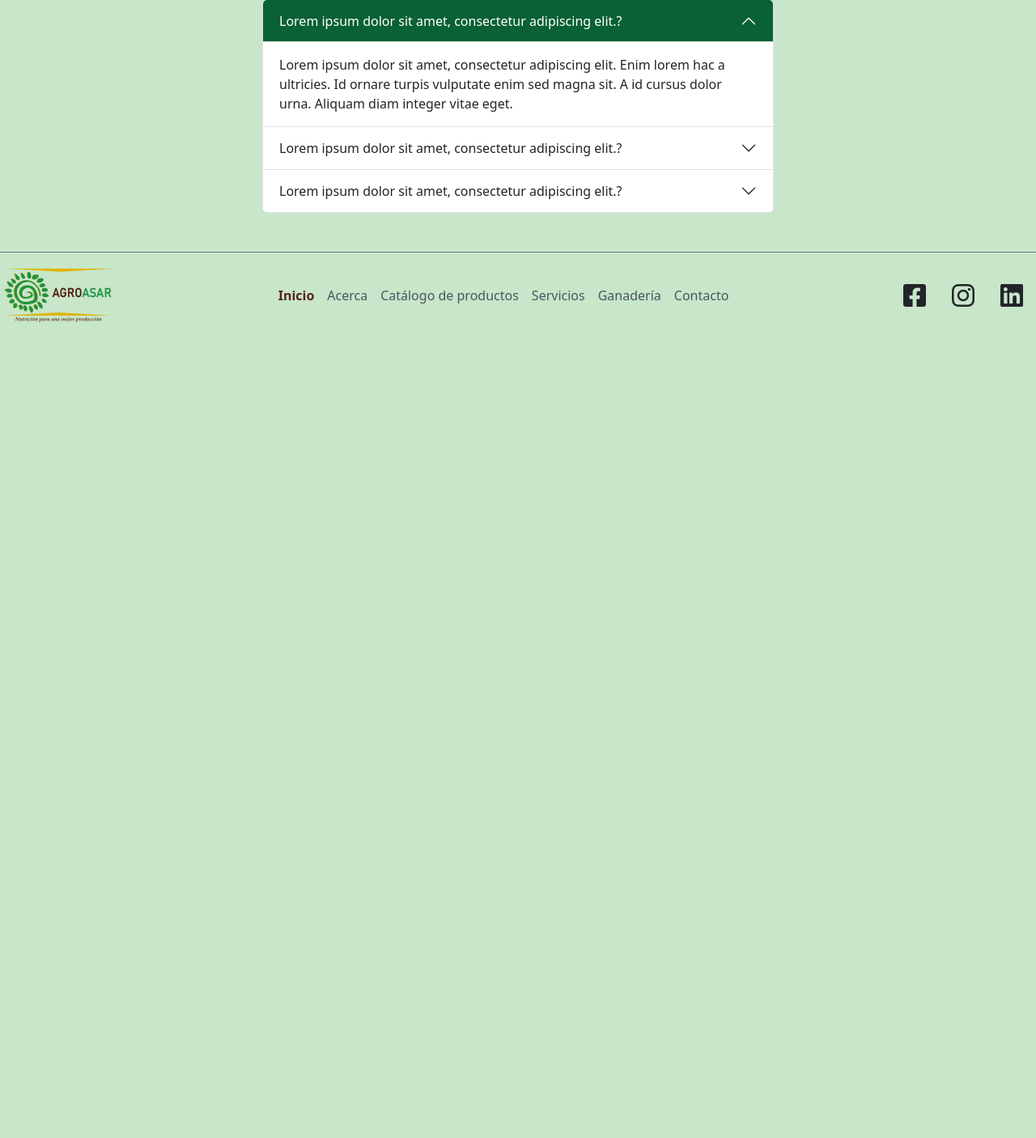
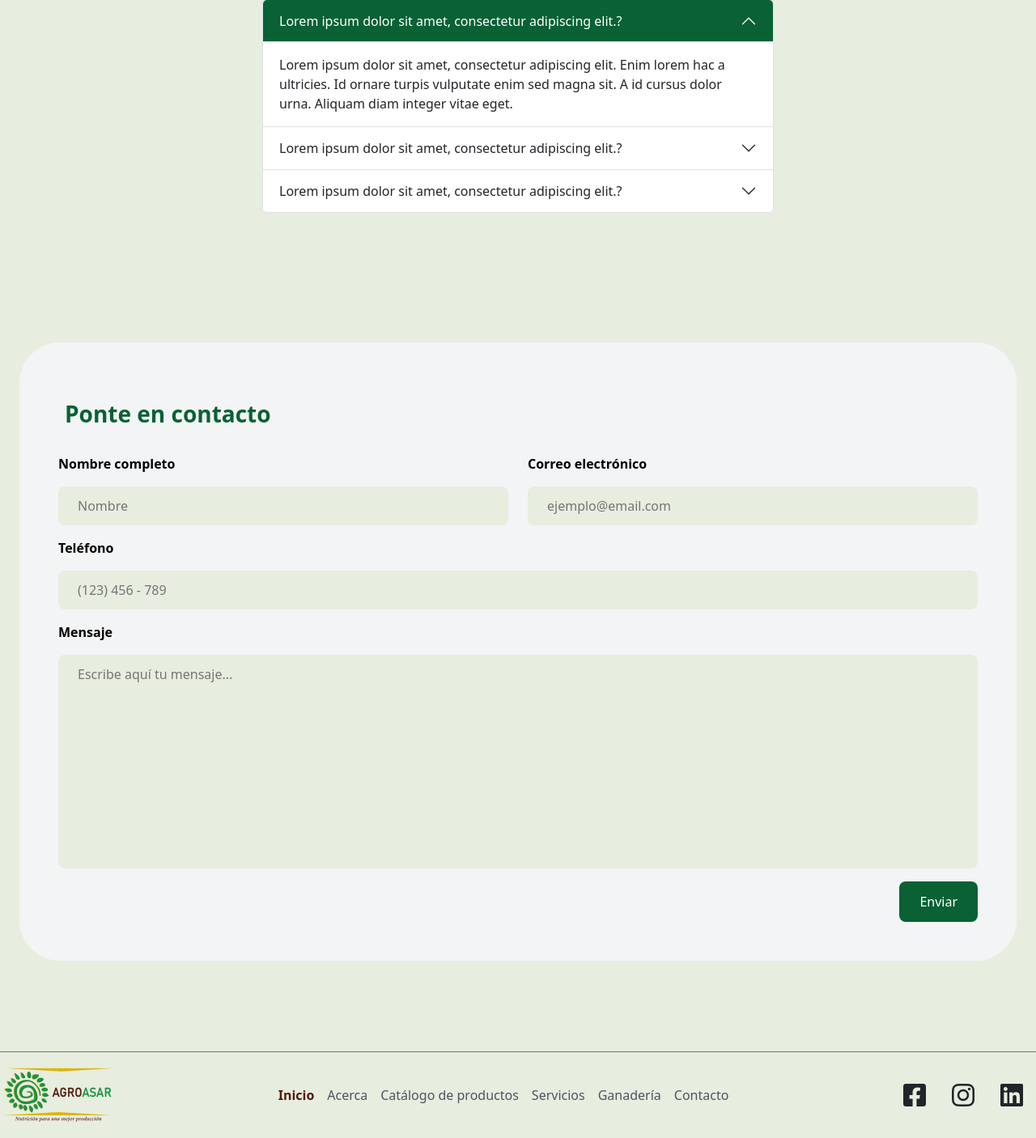
Before and after one commit to samuel-mc/agroasar, a PHP site: page /agroasar/ in a window 1280 px wide. Shown: the part 3889-5295 px from the top of the page at 81% size. Before the commit the page ends 4288 px from the top, so only its background shows below. Run offline with PHP 8.4, Linux system fonts and the light colour scheme; some libraries are stand-ins or nearby versions.

Commit message:
Faltante

```diff
--- a/index.php
+++ b/index.php
@@ -5,8 +5,8 @@
 # Debug errors
 Flight::set('flight.log_errors', true);
 # Root route
-define('__ROOT__', "http://localhost/agroasar");
-// define('__ROOT__', "http://localhost:5000/Trabajo/Freelancer/Samuel/agroasar");
+#define('__ROOT__', "http://localhost/agroasar");
+define('__ROOT__', "http://localhost:5000/Trabajo/Freelancer/Samuel/agroasar");
 
 
 Flight::route('/', function () {
@@ -33,10 +33,14 @@
     Flight::render('contacto.php', array('title' => 'Contacto'));
 });
 
+Flight::route('/gracias', function () {
+    Flight::render('gracias.php', array('title' => 'Gracias'));
+});
+
 #404
 Flight::map('notFound', function () {
     // Display custom 404 page
-    Flight::render('404.php');
+    Flight::render('404.php', array('title' => 'Error'));
 });
 
 Flight::start();
--- a/public/css/generics.css
+++ b/public/css/generics.css
@@ -1,7 +1,7 @@
 :root {
     --dark-green: #096134;
-    --light-green: #C8E6C9;
-    --brown: #582519;
+    --light-green: #E7EDDF;
+    --brown: #511B0E;
     --grey: #4B5563;
     --light-grey: #F3F4F6;
 
@@ -65,6 +65,17 @@
     color: var(--dark-green);
 }
 
+.btn--brown {
+    background-color: var(--brown);
+    color: #fff;
+}
+
+.btn--brown:hover {
+    background-color: var(--light-green);
+    color: var(--dark-green);
+}
+
+
 .btn--white {
     background-color: #fff;
     color: var(--dark-green);
@@ -78,7 +89,9 @@
 .btn--rounded {
     border-radius: 50px;
 }
-
+.rounded--24{
+    border-radius: 50px;
+}
 .btn--square {
     aspect-ratio: 1/1;
     height: fit-content;
--- a/public/css/style.css
+++ b/public/css/style.css
@@ -77,7 +77,55 @@
     transition: all 0.3s ease-in-out;
 }
 
+.input--lightGrey label{
+    color: #000;
+    font-weight: bold;
+    margin-bottom: 16px;
+}
 
+.input--lightGrey input,
+.input--lightGrey textarea{
+    background-color: var(--light-green);
+    border: none;
+    border-radius: 8px;
+    padding: 12px 24px;
+    transition: all 0.5s ease-in-out;
+}
+
+.input--lightGrey input:focus,
+.input--lightGrey textarea:focus{
+    outline: none;
+    box-shadow: rgba(0, 0, 0, 0.24) 0px 3px 8px;
+    transition: all 0.3s ease-in-out;
+}
+
+
+
+@media (max-width: 1400px) {
+    .sobreponerForm{
+    }
+    .sobreponerForm img{
+        display: none;
+    }
+    .sobreponerForm div{
+        position: relative !important;
+        top: 0%;
+        left: 0% !important;
+    }
+
+}
+
+@media (max-width: 990px) {
+
+}
+
+@media (max-width: 767px) {
+
+}
+
+@media (max-width: 520px) {
+
+}
 
 @keyframes appear {
     0% {
--- a/views/index.php
+++ b/views/index.php
@@ -166,5 +166,45 @@
         </main>
     </section>
 
+    <section class="mw--1440 px-2 py-2 py-lg-5">
+        <div class="sobreponerForm position-relative">
+            <img class="img-fluid" src="<?php echo __ROOT__; ?>/public/img/home/formBg.png">
+            <div class="position-absolute top-0 start-50 m-3 py-0 py-lg-5">
+                <form class="bg--lightGrey p-3 p-md-5 rounded--24">
+                    <header class="px-2 py-4">
+                        <h2 class="text--lg text--darkGreen text--bold">Ponte en contacto</h2>
+                    </header>
+                    <div class="row">
+                        <div class="col-12 col-md-6 d-flex flex-column mb-3 input--lightGrey">
+                            <label for="nombre">Nombre completo</label>
+                            <input type="text" id="nombre" name="nombre" placeholder="Nombre">
+                        </div>
+                        <div class="col-12 col-md-6 d-flex flex-column mb-3 input--lightGrey">
+                            <label for="email">Correo electrónico</label>
+                            <input type="email" id="email" name="email" placeholder="ejemplo@email.com">
+                        </div>
+                    </div>
+                    <div class="row">
+                        <div class="col-12 d-flex flex-column mb-3 input--lightGrey">
+                            <label for="telefono">Teléfono</label>
+                            <input type="text" id="telefono" name="telefono" placeholder="(123) 456 - 789">
+                        </div>
+                    </div>
+                    <div class="row">
+                        <div class="col-12 d-flex flex-column mb-3 input--lightGrey">
+                            <label for="mensaje">Mensaje</label>
+                            <textarea name="mensaje" id="mensaje" cols="30" rows="10"  placeholder="Escribe aquí tu mensaje..." style="resize: none;"></textarea>
+                        </div>
+                    </div>
+                    <div class="row">
+                        <div class="col-12 d-flex justify-content-end">
+                            <button class="btn btn--darkGreen">Enviar</button>
+                        </div>
+                    </div>
+                </form>
+            </div>
+        </div>
+    </section>
+
 </main>
 <?php include 'partials/footer.php'; ?>
```
Also changed, not shown: views/404.php (added, +22 -0 lines), views/gracias.php (added, +16 -0 lines), public/img/404.png (added), public/img/home/formBG.png (added).
